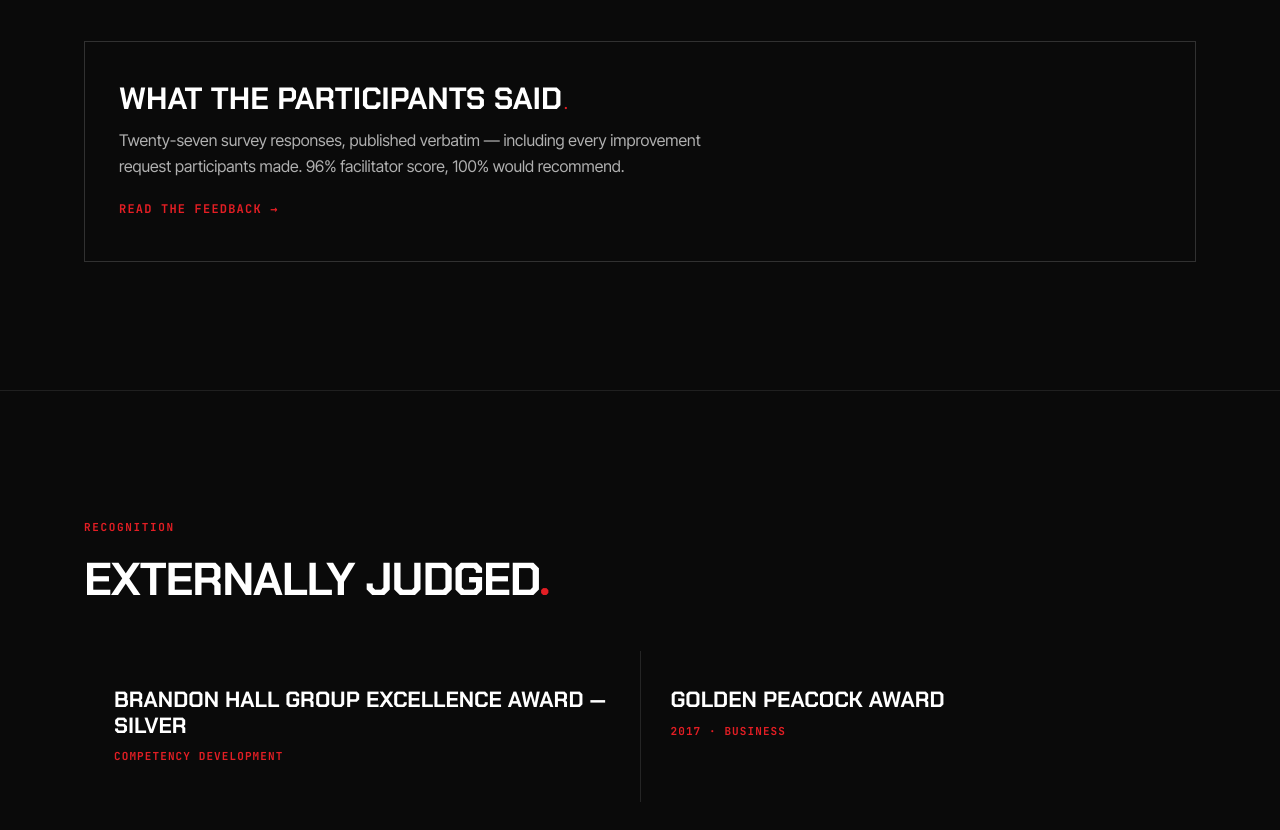
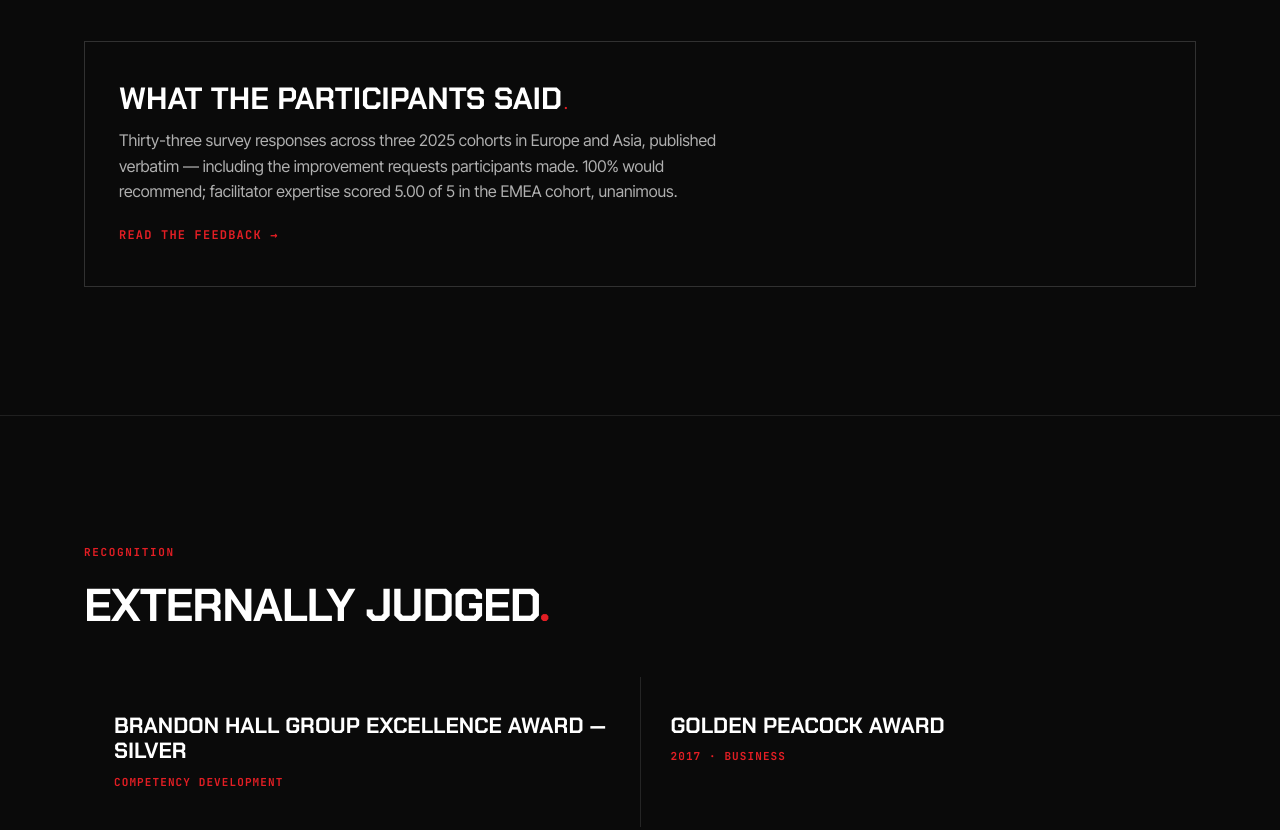
Before and after one commit to smvshyam/ssundar-website, a website: page evidence.html in a window 1280 px wide. Shown: the part 3620-4450 px from the top of the page. Drawn offline with Linux system fonts and the light colour scheme.

Commit message:
evidence: correct the testimonials cross-link card
The card still advertised '96% facilitator score' and 'Twenty-seven
survey responses' after both were corrected on /testimonials itself.
Same defect pattern as the award badges and the Six Sigma line — the
claim lived in a second place my first pass did not reach.

Now: 33 responses, three cohorts across Europe and Asia, 100% would
recommend, facilitator expertise 5.00/5 unanimous in the EMEA cohort.

```diff
--- a/evidence.html
+++ b/evidence.html
@@ -356,8 +356,9 @@
 
     <a class="xlink fade-in" href="/testimonials">
       <h3>What the participants said<span class="dot">.</span></h3>
-      <p>Twenty-seven survey responses, published verbatim &mdash; including every improvement
-      request participants made. 96% facilitator score, 100% would recommend.</p>
+      <p>Thirty-three survey responses across three 2025 cohorts in Europe and Asia, published
+      verbatim &mdash; including the improvement requests participants made. 100% would
+      recommend; facilitator expertise scored 5.00 of 5 in the EMEA cohort, unanimous.</p>
       <span>Read the feedback &rarr;</span>
     </a>
   </div>
```
